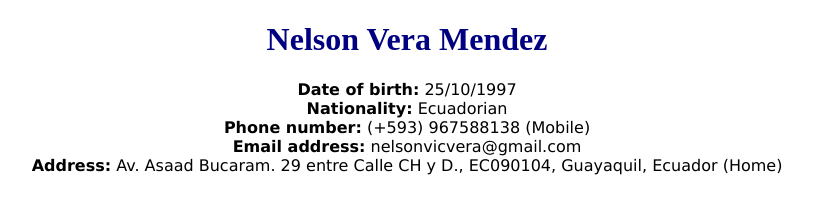
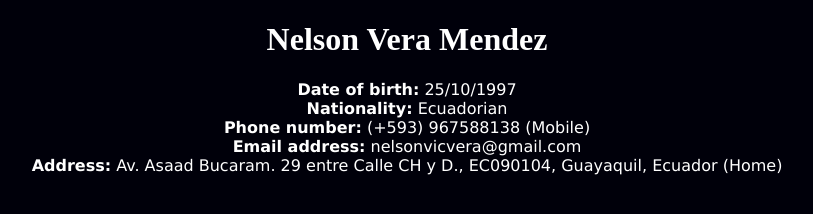
Before and after one commit to nelvic25/nelvic25.github.io, a plain HTML site: page index.html in a window 1280 px wide. Shown: the whole page, without its empty margins (233-1046 px from the left). Drawn offline with Linux system fonts and the light colour scheme.

Commit message:
Cambio de color gradual
*Cambia de color gradualmente
*Letras blancas

```diff
--- a/css/mystyle.css
+++ b/css/mystyle.css
@@ -1,8 +1,9 @@
 h1 {
-    color: navy;
+    color: white;
     text-align: center;
 }
 p {
+    color: white;
     font-family: verdana;
     font-size: 16 px;
     text-align: center;
--- a/index.html
+++ b/index.html
@@ -4,7 +4,6 @@
         <title>Nelson Vera Resume</title>
         <meta charset="UTF-8">
         <meta name="viewport" content="width=device-width, initial-scale=1">
-        <script src="js/app.js"></script>
         <link rel="stylesheet" href="css/mystyle.css">
     </head>
 
@@ -18,5 +17,5 @@
             <strong>Address:</strong> Av. Asaad Bucaram. 29 entre Calle CH y D., EC090104, Guayaquil, Ecuador (Home) <br>
         </p>
     </body>
-
+    <script src="js/app.js"></script>
 </html>
--- a/js/app.js
+++ b/js/app.js
@@ -1,7 +1,6 @@
 "use strict"
-
+document.body.style.backgroundColor = "rgb(0, 0, 0)";
 alert('Bienvenid@ !!!');
-
 var temporizador = setInterval(function () {
       setColor();
 }, 500);
```
